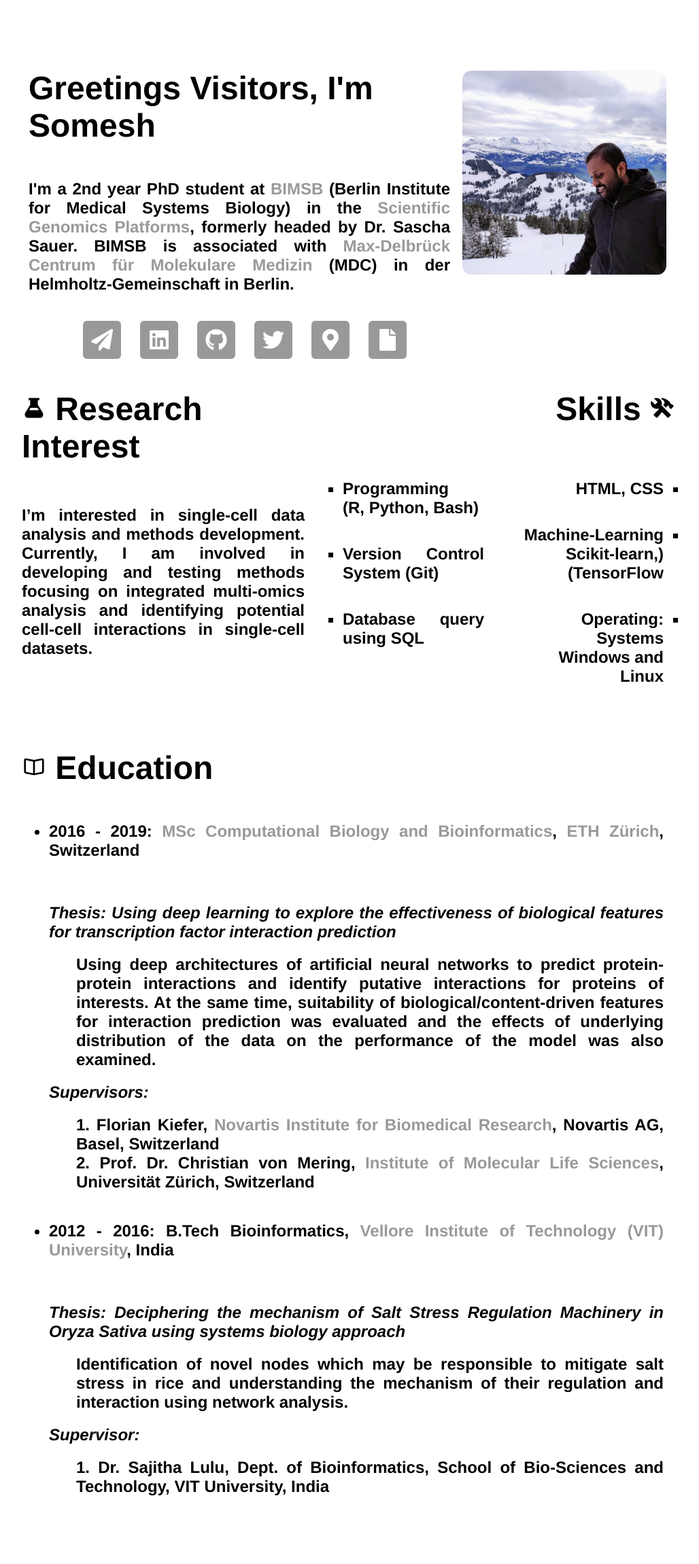
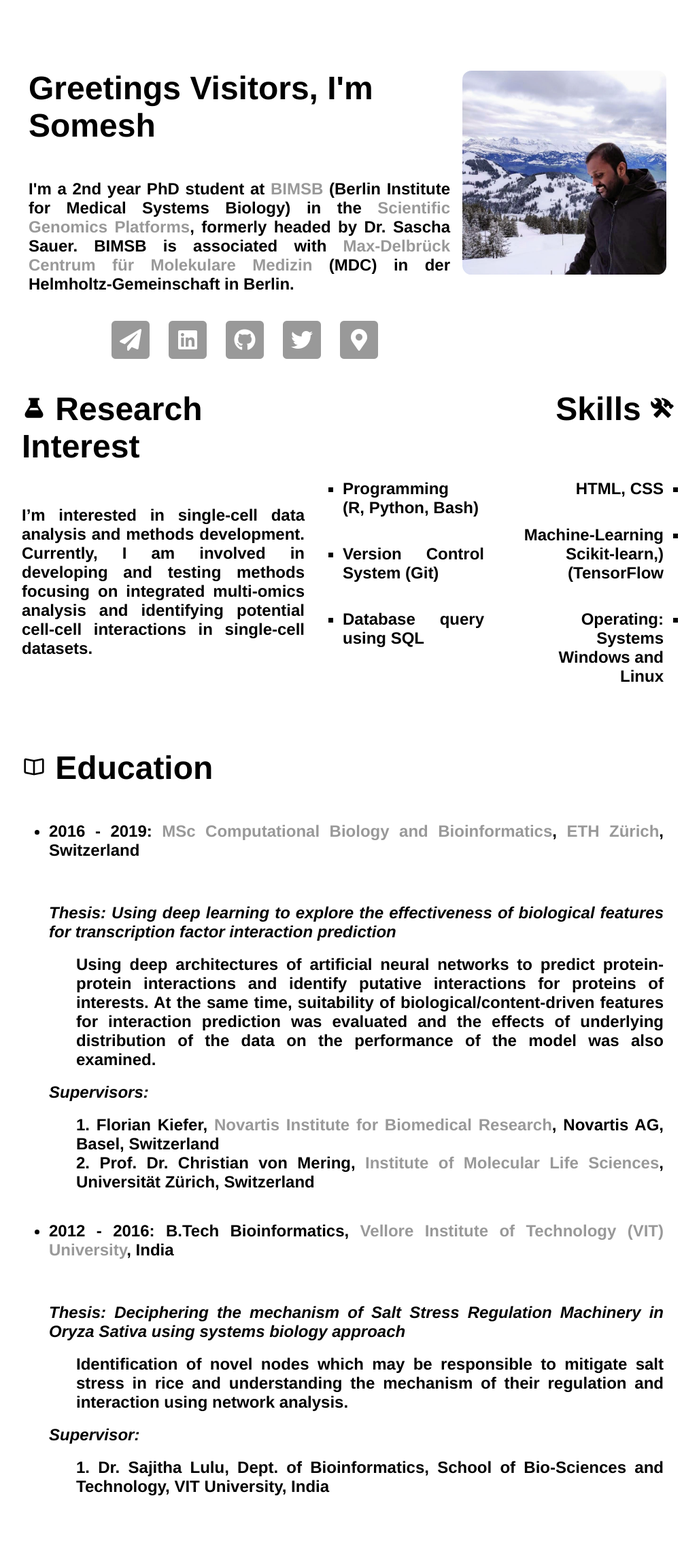
Before and after one commit to saisomesh2594/saisomesh2594.github.io, a Jekyll site: the page built from index.html, in a window 1280 px wide. Shown: the whole page at 68% size, without its empty margins (128-1156 px from the left). Built offline with Jekyll 4.4.1, drawn with Linux system fonts in a browser that asks for light colours.

Commit message:
remove CV

```diff
--- a/index.html
+++ b/index.html
@@ -35,8 +35,7 @@
 					<span class="fa-stack fa-2x">
   					<i class="fas fa-square fa-stack-2x"></i>
   					<i class="fas fa-paper-plane fa-stack-1x fa-inverse"></i>
-					</span>
-				</a>
+					</span></a>
 				<a href="https://www.linkedin.com/in/somesh-sai" title="Connect with me!">
 					<span class="fa-stack fa-2x">
   					<i class="fas fa-square fa-stack-2x"></i>
@@ -62,12 +61,12 @@
   					<i class="fas fa-map-marker-alt fa-stack-1x fa-inverse"></i>
 					</span>
 				</a>
-				<a href="https://docs.google.com/gview?url=https://github.com/saisomesh2594/saisomesh2594.github.io/raw/master/cv/CV_SomeshSai.pdf&embedded=true" style="width:100%; height:100%;" frameborder="0"" title="Download CV">
+				<!--<a href="https://docs.google.com/gview?url=https://github.com/saisomesh2594/saisomesh2594.github.io/raw/master/cv/CV_SomeshSai.pdf&embedded=true" style="width:100%; height:100%;" frameborder="0"" title="Download CV">
 					<span class="fa-stack fa-2x">
   					<i class="fas fa-square fa-stack-2x"></i>
   					<i class="fas fa-file fa-stack-1x fa-inverse"></i>
 					</span>
-				</a>
+				</a>-->
 		</div>
 
 		</div>
```
